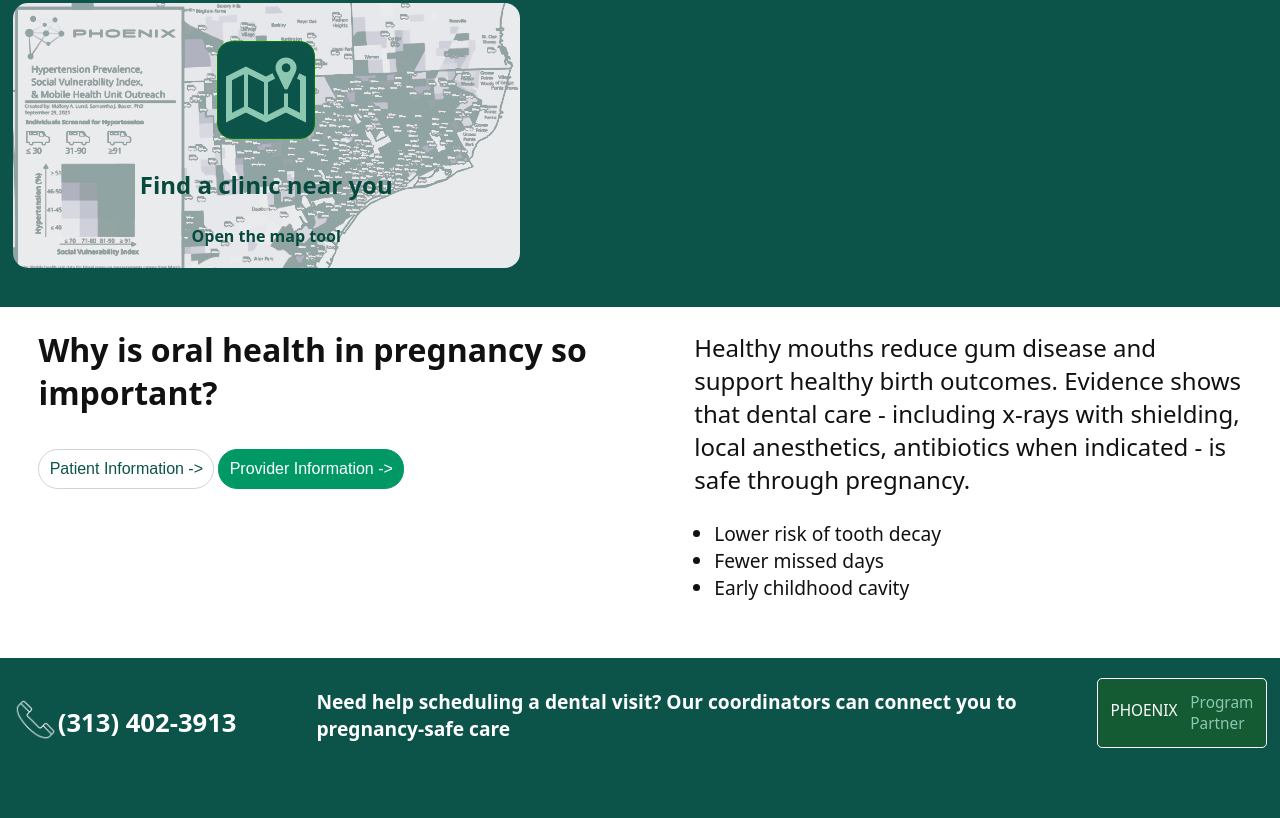
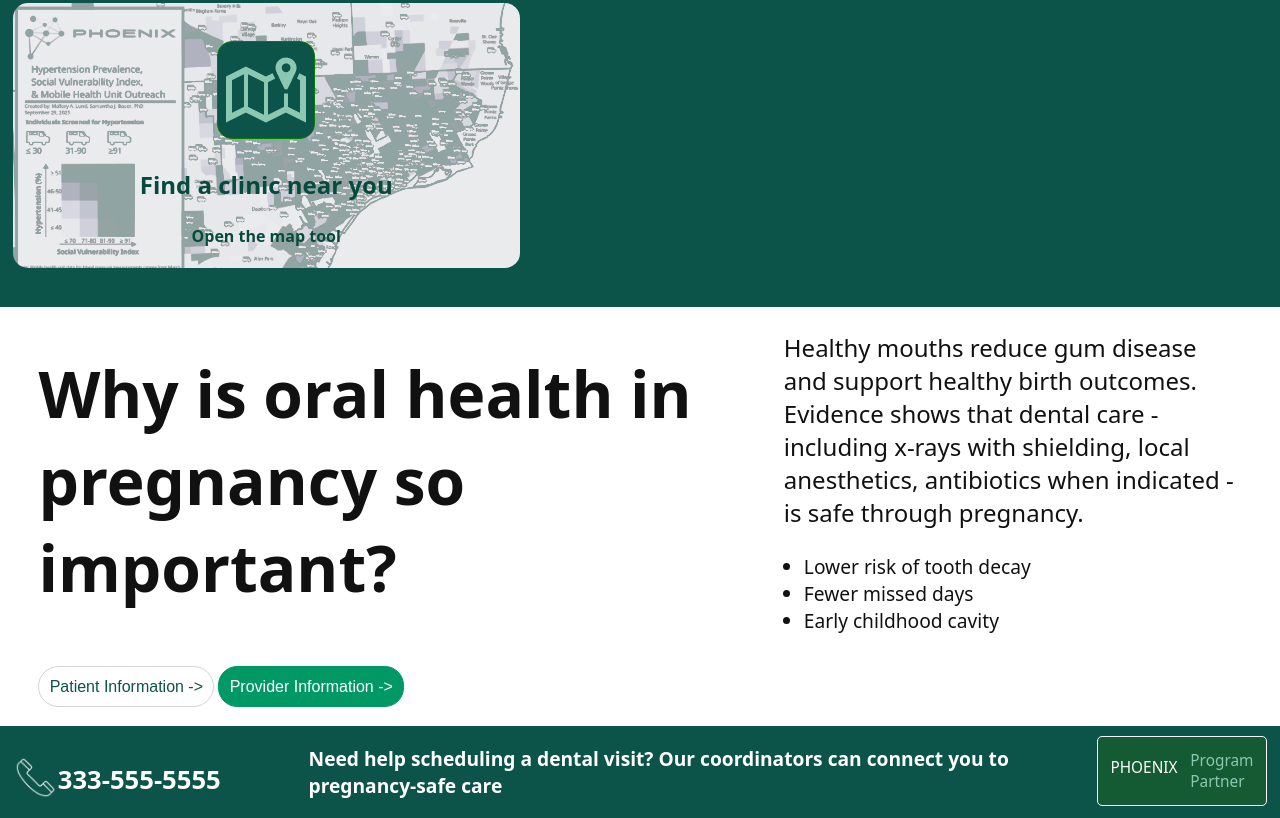
Before and after one commit to jss37/pregnancy-health, a plain HTML site: page index.html in a window 1280 px wide. Shown: the part 330-1148 px from the top of the page. Before the commit the page ends 1091 px from the top, so only its background shows below. Drawn offline with Linux system fonts and the light colour scheme.

Commit message:
Update index.html

```diff
--- a/index.html
+++ b/index.html
@@ -184,7 +184,7 @@ button {
   display: grid;
   grid-template-columns: auto auto;
   column-gap: 5vw;
-  padding-bottom: 3vw;
+  padding-bottom: 1vw;
   padding-left: 3vw;
   padding-right: 3vw;
 }
@@ -270,7 +270,7 @@ font-size: 1vw;
 
 }
 footer {
-  height:8vw;
+  height:10%;
 }
 /* .container-footer > div > h3 {
   margin-top: 4vw;
@@ -505,7 +505,7 @@ color: #009966;
 </div>
 </main>
 <div id="section-2" class="container-two">
-  <div><h1 style="font-size: 2rem;">Why is oral health in pregnancy so important?</h1>
+  <div><h1 style="font-size: 4rem;">Why is oral health in pregnancy so important?</h1>
   <button onclick="openDiv('section-4');patScroll()" style="font-size: 1rem;" class="btn-3">Patient Information -></button>
 <button class="btn-2" onclick="openDiv('section-5');providerScroll()" style="font-size: 1rem;">Provider Information -></button>
 </div>
@@ -722,7 +722,7 @@ color: #009966;
   <div id="phoneNumber" style="display: grid;grid-template-columns: auto auto;align-items: center;">
     <div><img src="phone.png" width="45vw" height="45vw"></div>
     <div>
-      <h2 style="font-size: 2vw;">(313) 402-3913</h2>
+      <h2 style="font-size: 2vw;">333-555-5555</h2>
     </div>
   </div>
   <div><h3 style="font-size: 1.5vw;">Need help scheduling a dental visit? Our coordinators can connect you to <br>pregnancy-safe care</h3></div>
```
